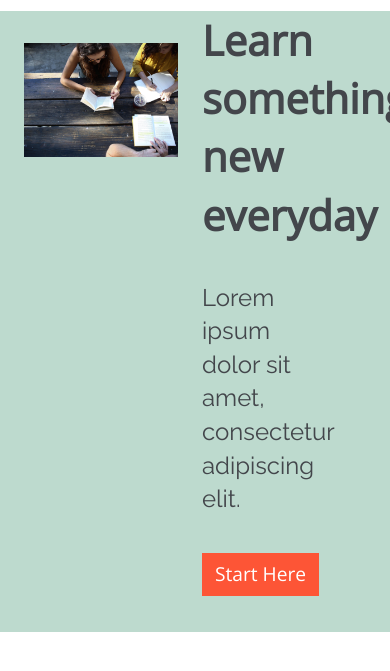
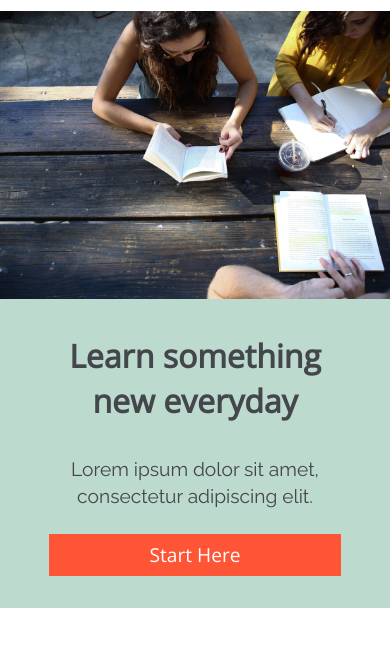
Before and after one commit to Lucy4P/colmar, a plain HTML site: page index.html in a window 390 px wide. Shown: the part 53-724 px from the top of the page. Drawn offline with nearby package versions, Linux system fonts and the light colour scheme.

Commit message:
add responsive banner

```diff
--- a/resources/css/style.css
+++ b/resources/css/style.css
@@ -1,11 +1,10 @@
 html {
   font-size: 16px;
-  width: 100%;
+  /*width: 100%;*/
 }
 
 body {
   color: #43464b;
-
 }
 
 header {
@@ -19,7 +18,6 @@ header {
   z-index: 100;
   background-color: white;
 }
-
 
 .logo {
   display: flex;
@@ -64,7 +62,6 @@ nav span:last-child a {
 .mobile {
   display: none;
 }
-
 
 .banner {
   background-color: #bddace;
@@ -125,9 +122,11 @@ h1, h2, .cta {
 .cta:hover {
   border: 2px solid white;
   border-radius: 5rem;
+  text-shadow: 0.05rem 0.05rem #43464b;
+  font-size: 1.3rem;
 }
 
-@media only screen and (max-width: 550px){
+@media only screen and (max-width: 700px){
   .mobile {
     display: flex;
     border: 1px solid yellow;
@@ -140,4 +139,39 @@ h1, h2, .cta {
   .logo, nav {
     display: none;
   }
+
+  .banner {
+    flex-direction: column;
+  }
+
+  .img-container {
+    width: 100%;
+    margin:0;
+  }
+
+  .banner-text {
+    margin: 2rem 0;
+    text-align: center;
+    align-items: center;
+    justify-content: center;
+    width: 100%;
+  }
+
+  h1 {
+    margin-bottom: 2rem;
+    font-size: 2rem;
+  }
+
+  h2 {
+    margin-bottom: 1.5rem;
+    font-size: 1.2rem;
+  }
+
+  .cta {
+    margin: 0;
+    font-size: 1.2rem;
+  }
+
+
+
 }
```
Also changed, not shown: index.html (+0 -2 lines).
